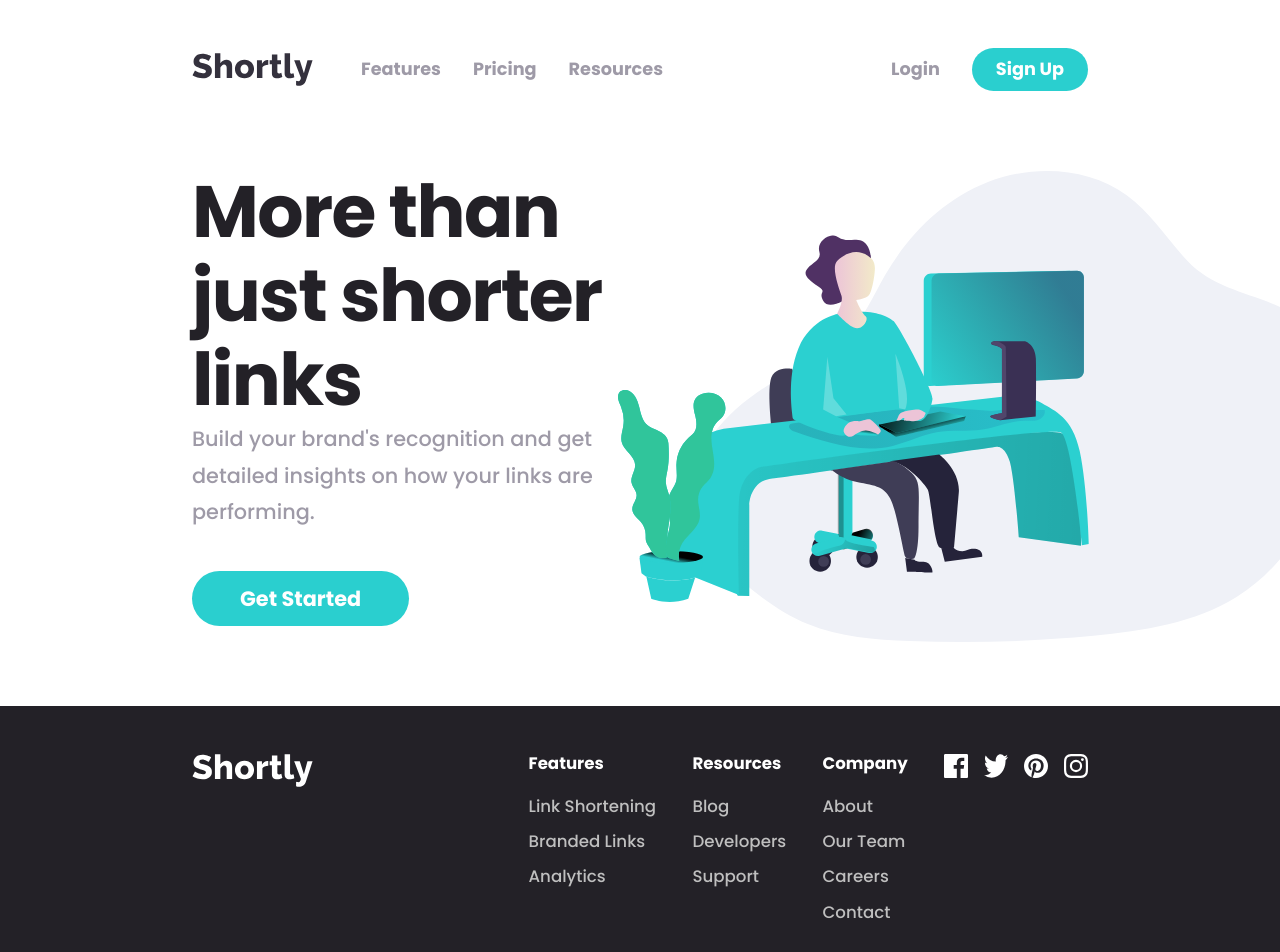
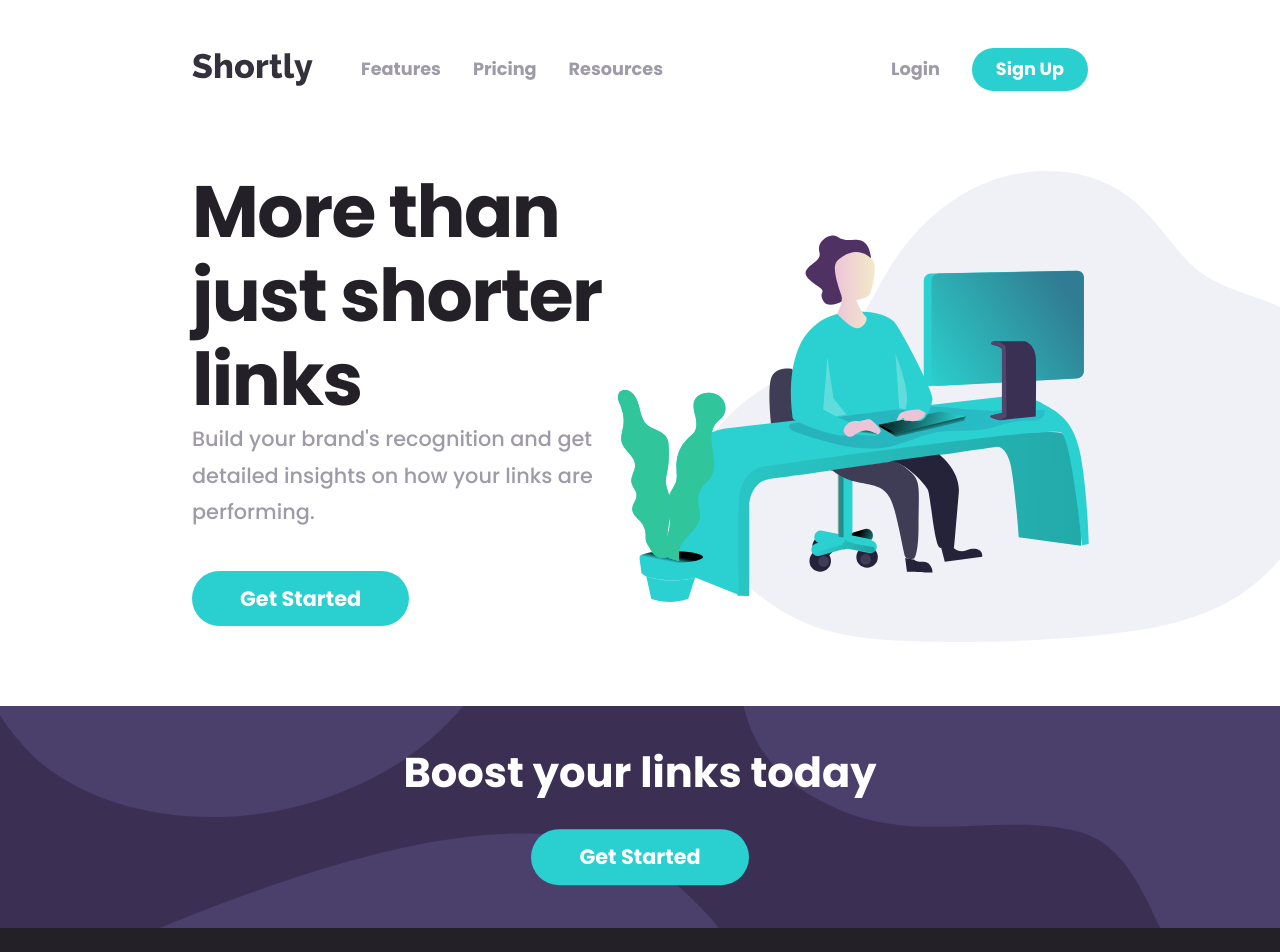
Before and after one commit to madalinaang/url-shortening, a React (Create React App) app: page / in a window 1280 px wide. Shown: the top 952 px of the page. Built offline with nearby package versions, Linux system fonts and the light colour scheme.

Commit message:
boost section

```diff
--- a/package.json
+++ b/package.json
@@ -9,6 +9,7 @@
     "@testing-library/user-event": "^13.5.0",
     "react": "^18.2.0",
     "react-dom": "^18.2.0",
+    "react-responsive": "^10.0.0",
     "react-router-dom": "^6.22.3",
     "react-scripts": "5.0.1",
     "sass": "^1.72.0",
--- a/src/App.js
+++ b/src/App.js
@@ -1,6 +1,7 @@
 import "./styles/style.scss";
 import Nav from "./components/Nav";
 import Hero from "./components/Hero";
+import Boost from "./components/Boost";
 import Footer from "./components/Footer";
 
 function App() {
@@ -8,6 +9,7 @@ function App() {
     <main>
       <Nav />
       <Hero />
+      <Boost />
       <Footer />
     </main>
   );
--- /dev/null
+++ b/src/components/Boost.js
@@ -0,0 +1,24 @@
+import { useMediaQuery } from "react-responsive";
+
+export default function Boost() {
+  const isMobileDevice = useMediaQuery({
+    query: "(max-width: 800px)",
+  });
+
+  return (
+    <section className="boost-section">
+      <img
+        className="boost-img"
+        src={
+          isMobileDevice
+            ? process.env.PUBLIC_URL + "/images/bg-boost-mobile.svg"
+            : process.env.PUBLIC_URL + "/images/bg-boost-desktop.svg"
+        }
+      />
+      <div className="boost-content">
+        <h3 className="boost-text">Boost your links today</h3>
+        <button className="boost-get-started-button">Get Started</button>
+      </div>
+    </section>
+  );
+}
--- a/src/styles/_mixins.scss
+++ b/src/styles/_mixins.scss
@@ -7,7 +7,11 @@
   width: fit-content;
 
   &:hover {
-    opacity: 50%;
+    background: linear-gradient(
+        rgba(255, 255, 255, 0.5),
+        rgba(255, 255, 255, 0.5)
+      ),
+      $primary-cyan;
     cursor: pointer;
   }
 }
--- /dev/null
+++ b/src/styles/components/_boost.scss
@@ -0,0 +1,38 @@
+.boost-section {
+  background-color: $primary-dark-violet;
+  position: relative;
+}
+
+.boost-img {
+  width: 100%;
+}
+
+.boost-content {
+  position: absolute;
+  width: 100%;
+  top: 50%;
+  left: 50%;
+  transform: translate(-50%, -50%);
+  display: flex;
+  flex-direction: column;
+  align-items: center;
+  gap: 2rem;
+}
+
+.boost-text {
+  color: white;
+  font-size: 200%;
+  font-weight: $font-weight-bold;
+  text-align: center;
+
+  @include small {
+    font-size: 140%;
+  }
+}
+
+.boost-get-started-button {
+  @include button-style;
+
+  font-weight: $font-weight-bold;
+  padding: 1rem 3rem;
+}
--- a/src/styles/style.scss
+++ b/src/styles/style.scss
@@ -5,4 +5,5 @@
 
 @import "./components/nav";
 @import "./components/hero";
+@import "./components/boost";
 @import "./components/footer";
```
Also changed, not shown: 1 other file (tests, documents, lock files or other folders).
